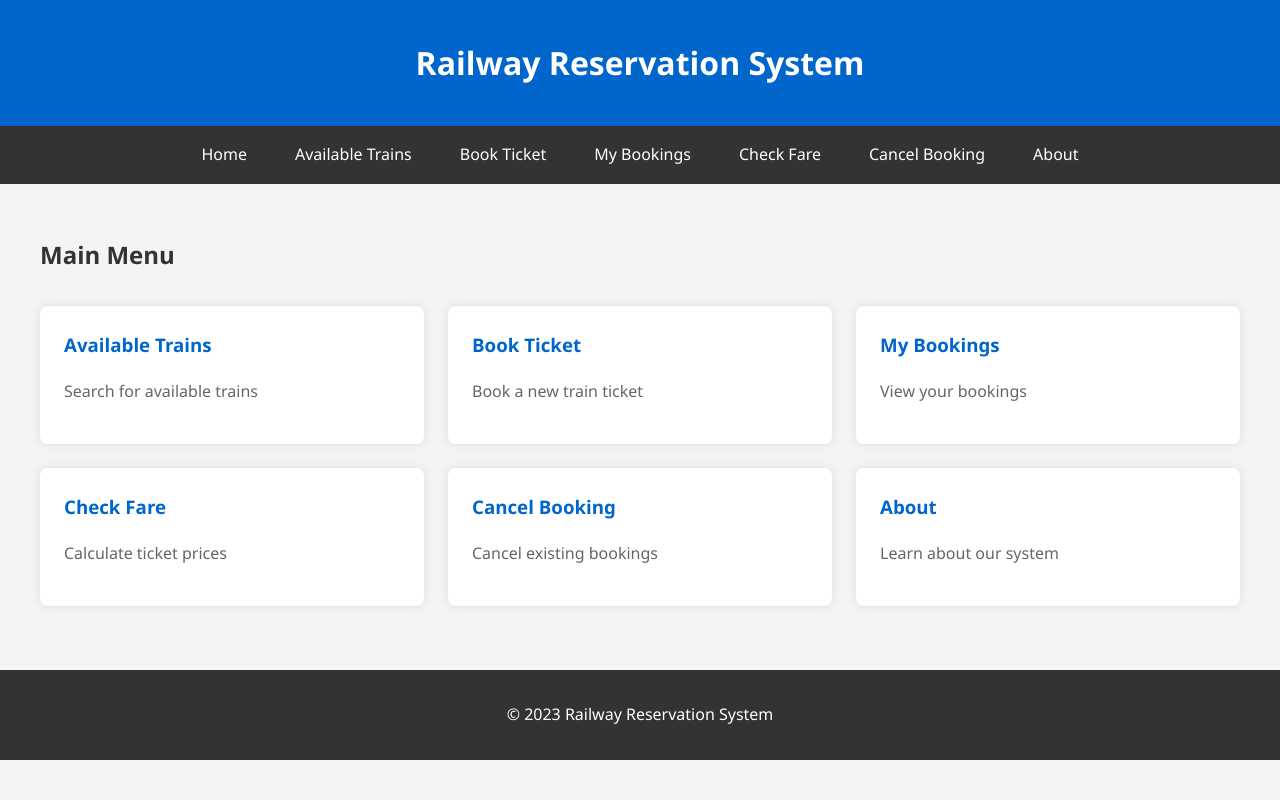
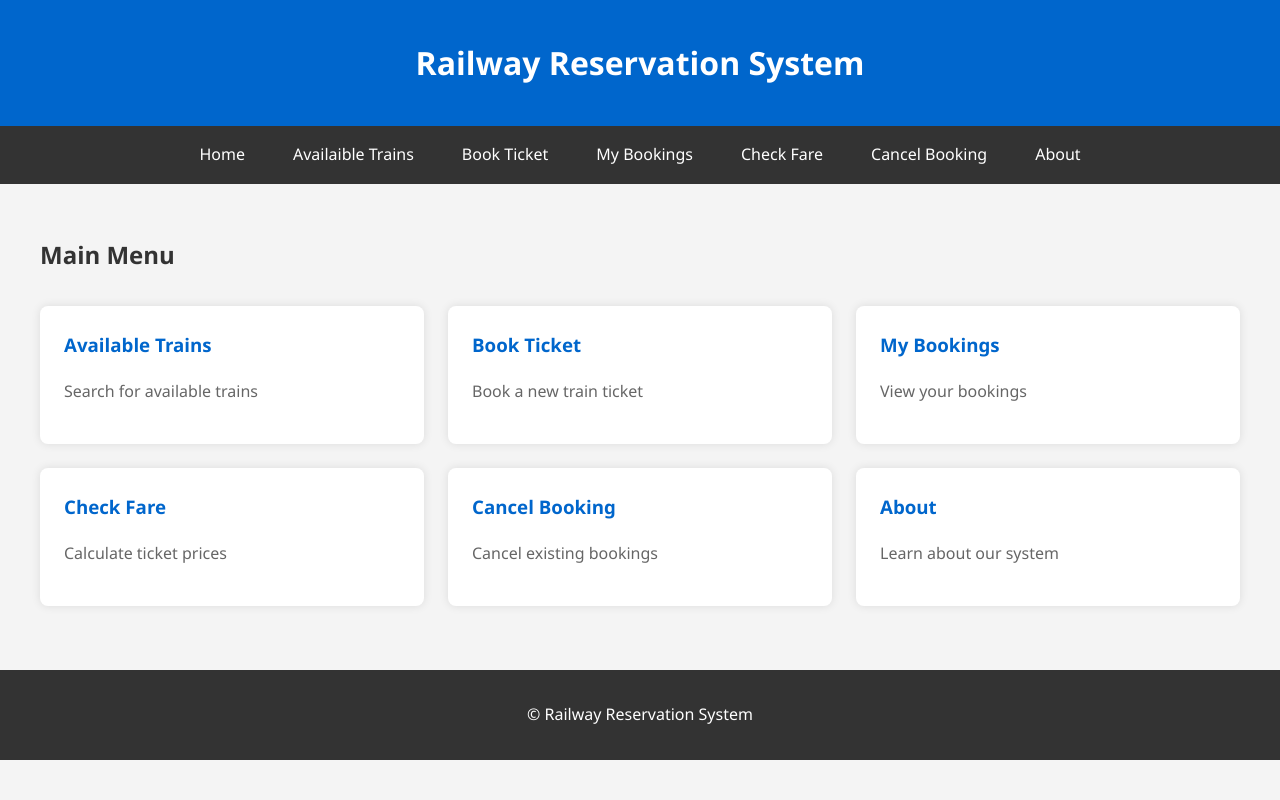
Before and after one commit to Safwan02ck/railway-reservation-system, a Flask app: page / in a window 1280 px wide. Run offline with Flask 3, Linux system fonts and the light colour scheme.

Commit message:
my commit

```diff
--- a/app.py
+++ b/app.py
@@ -13,7 +13,7 @@ app.secret_key = 'your_secret_key'
 db_config = {
     'host': 'localhost',
     'user': 'root',
-    'password': 'abcd',
+    'password': 'Blackstormer@02',
     'database': 'railway'
 }
 
@@ -32,8 +32,8 @@ def get_db_connection():
 def menu():
     return render_template('menu.html')
 
-@app.route('/available_trains', methods=['GET', 'POST'])
-def available_trains():
+@app.route('/availaible_trains', methods=['GET', 'POST'])
+def availaible_trains():
     if request.method == 'POST':
         try:
             start_opt = request.form['from']
@@ -43,7 +43,7 @@ def available_trains():
             date_user = datetime.datetime.strptime(date, "%Y-%m-%d").date()
             if date_user < current_date or date_user > max_date:
                 flash('Please enter a valid date!', 'error')
-                return redirect(url_for('available_trains'))
+                return redirect(url_for('availaible_trains'))
 
             conn = get_db_connection()
             cursor = conn.cursor()
@@ -59,13 +59,13 @@ def available_trains():
             cursor.close()
             conn.close()
 
-            return render_template('available_trains.html', trains=result)
+            return render_template('availaible_trains.html', trains=result)
 
         except Exception as e:
             flash(f'Error: {str(e)}', 'error')
-            return redirect(url_for('available_trains'))
+            return redirect(url_for('availaible_trains'))
 
-    return render_template('available_trains_form.html')
+    return render_template('availaible_trains_form.html')
 
 @app.route('/check_fare', methods=['GET', 'POST'])
 def check_fare():
--- a/templates/base.html
+++ b/templates/base.html
@@ -14,7 +14,7 @@
     <nav>
         <ul>
             <li><a href="{{ url_for('menu') }}">Home</a></li>
-            <li><a href="{{ url_for('available_trains') }}">Available Trains</a></li>
+            <li><a href="{{ url_for('availaible_trains') }}">Availaible Trains</a></li>
             <li><a href="{{ url_for('book_train') }}">Book Ticket</a></li>
             <li><a href="{{ url_for('show_bookings') }}">My Bookings</a></li>
             <li><a href="{{ url_for('check_fare') }}">Check Fare</a></li>
@@ -38,7 +38,7 @@
     </main>
 
     <footer>
-        <p>&copy; 2023 Railway Reservation System</p>
+        <p>&copy; Railway Reservation System</p>
     </footer>
 </body>
 </html>
--- a/templates/menu.html
+++ b/templates/menu.html
@@ -4,7 +4,7 @@
     <div class="menu">
         <h2>Main Menu</h2>
         <div class="menu-options">
-            <a href="{{ url_for('available_trains') }}" class="menu-option">
+            <a href="{{ url_for('availaible_trains') }}" class="menu-option">
                 <h3>Available Trains</h3>
                 <p>Search for available trains</p>
             </a>
```
Also changed, not shown: availaible_trains.sql (renamed from train_info.sql).
